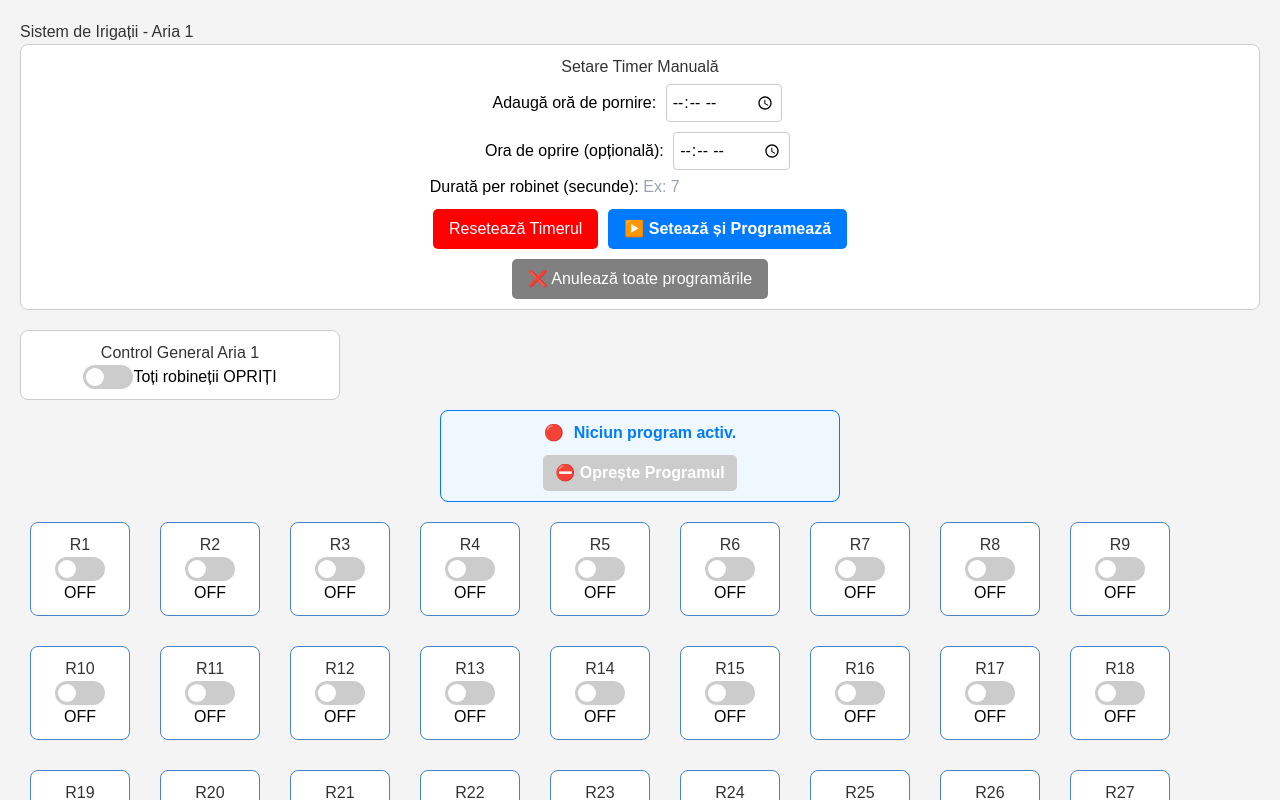
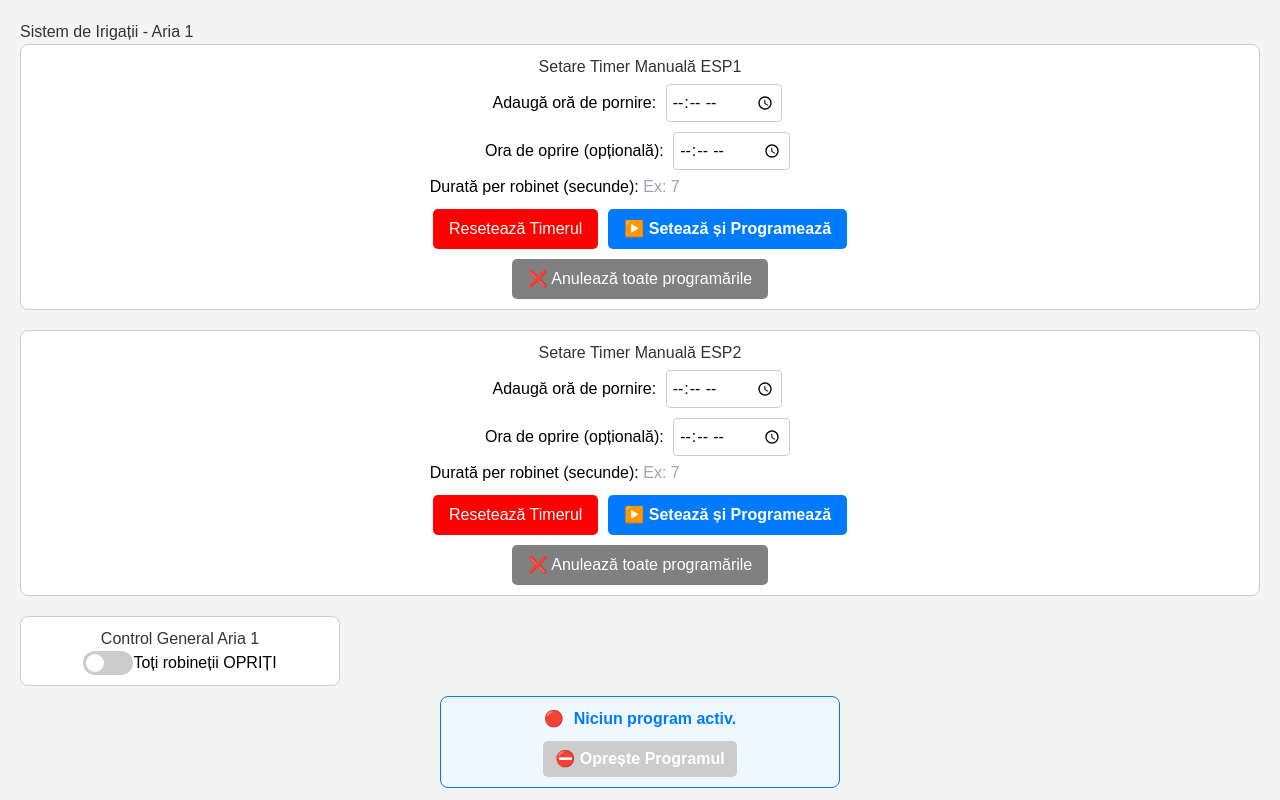
Before and after one commit to Gheorghe-Alin/irrigation-app, a React (Create React App) app: page / in a window 1280 px wide. Shown: the top 800 px of the page. Built offline with nearby package versions, Linux system fonts and the light colour scheme.

Commit message:
ADD 2 SETARI ZONE

```diff
--- a/src/components/IrrigationSystem.jsx
+++ b/src/components/IrrigationSystem.jsx
@@ -5,8 +5,8 @@ import TimerControl from "./TimerControl";
 import "./styles.css";
 
 const ESP32_CONTROLLERS = [
-  { ip: "192.168.1.150", startIndex: 0, endIndex: 15 },
-  { ip: "192.168.1.214", startIndex: 16, endIndex: 31 },
+  { ip: "192.168.0.178", startIndex: 0, endIndex: 15 },
+  { ip: "192.168.0.65", startIndex: 16, endIndex: 31 },
 ];
 
 const getControllerForValve = (index) =>
@@ -18,8 +18,18 @@ export default function IrrigationSystem() {
     return saved ? JSON.parse(saved) : Array(32).fill(false);
   });
 
-  const [startTimes, setStartTimes] = useState([]);
-  const [stopTime, setStopTime] = useState("");
+  const [startTimesEsp1, setStartTimesEsp1] = useState(() => {
+    const saved = localStorage.getItem("startTimesEsp1");
+    return saved ? JSON.parse(saved) : [];
+  });
+
+  const [startTimesEsp2, setStartTimesEsp2] = useState(() => {
+    const saved = localStorage.getItem("startTimesEsp2");
+    return saved ? JSON.parse(saved) : [];
+  });
+
+  const [stopTimeEsp1, setStopTimeEsp1] = useState("");
+  const [stopTimeEsp2, setStopTimeEsp2] = useState("");
   const [programStatus, setProgramStatus] = useState("idle");
   const [timeoutId, setTimeoutId] = useState(null);
   const allOn = valves.every((valve) => valve);
@@ -48,47 +58,33 @@ export default function IrrigationSystem() {
     }
   }, []);
 
-  const runSequentialProgram = async (secondsPerValve = 5) => {
+  const runSequentialProgram = async (secondsPerValve, controller) => {
     try {
       const durationMs = secondsPerValve * 1000;
-      const masterIP = ESP32_CONTROLLERS[0].ip;
-      const slaveIP = ESP32_CONTROLLERS[1].ip;
+      const { ip, startIndex, endIndex } = controller;
 
-      const masterValveCount =
-        ESP32_CONTROLLERS[0].endIndex - ESP32_CONTROLLERS[0].startIndex + 1;
-      const slaveValveCount =
-        ESP32_CONTROLLERS[1].endIndex - ESP32_CONTROLLERS[1].startIndex + 1;
+      setProgramStatus(`running-${startIndex}-${endIndex}`);
+      await fetch(`http://${ip}/program?duration=${secondsPerValve}`);
+      console.log(`🚀 Controller ${ip} started`);
 
-      const totalMasterDuration = durationMs * masterValveCount;
-      const totalSlaveDuration = durationMs * slaveValveCount;
+      const timeout = setTimeout(() => {
+        setProgramStatus("done");
+        setTimeoutId(null);
+      }, (endIndex - startIndex + 1) * durationMs + 2000);
 
-      setProgramStatus("running-master");
-      await fetch(`http://${masterIP}/program?duration=${secondsPerValve}`);
-      console.log("🚀 Master started");
-
-      const masterTimeout = setTimeout(async () => {
-        setProgramStatus("running-slave");
-        await fetch(`http://${slaveIP}/program?duration=${secondsPerValve}`);
-        console.log("🚀 Slave started");
-
-        const slaveTimeout = setTimeout(() => {
-          setProgramStatus("done");
-          setTimeoutId(null);
-        }, totalSlaveDuration + 2000);
-
-        setTimeoutId(slaveTimeout);
-      }, totalMasterDuration + 2000);
-
-      setTimeoutId(masterTimeout);
+      setTimeoutId(timeout);
     } catch (error) {
-      console.error("❌ Eroare la programul secvențial:", error);
+      console.error("❌ Eroare la program:", error);
       setProgramStatus("idle");
     }
   };
 
-  const runScheduledProgram = (duration) => {
-    setProgramStatus("idle");
-    runSequentialProgram(duration);
+  const runScheduledProgramEsp1 = (duration) => {
+    runSequentialProgram(duration, ESP32_CONTROLLERS[0]);
+  };
+
+  const runScheduledProgramEsp2 = (duration) => {
+    runSequentialProgram(duration, ESP32_CONTROLLERS[1]);
   };
 
   const stopProgram = async () => {
@@ -111,13 +107,6 @@ export default function IrrigationSystem() {
     alert("⛔ Programul a fost oprit manual.");
   };
 
-  const resetTimer = () => {
-    setStartTimes([]);
-    setStopTime("");
-    setProgramStatus("idle");
-    if (timeoutId) clearTimeout(timeoutId);
-  };
-
   const fetchValveStatus = async () => {
     try {
       const responses = await Promise.all(
@@ -137,16 +126,44 @@ export default function IrrigationSystem() {
     return () => clearInterval(interval);
   }, []);
 
+  // 🔵 Salvăm automat startTimesEsp1 când se schimbă
+  useEffect(() => {
+    localStorage.setItem("startTimesEsp1", JSON.stringify(startTimesEsp1));
+  }, [startTimesEsp1]);
+
+  // 🔵 Salvăm automat startTimesEsp2 când se schimbă
+  useEffect(() => {
+    localStorage.setItem("startTimesEsp2", JSON.stringify(startTimesEsp2));
+  }, [startTimesEsp2]);
+
   return (
     <div>
       <TimerControl
-        startTimes={startTimes}
-        setStartTimes={setStartTimes}
-        stopTime={stopTime}
-        onStopTimeChange={setStopTime}
-        allOn={allOn}
-        resetTimer={resetTimer}
-        runScheduledProgram={runScheduledProgram}
+        title="Setare Timer Manuală ESP1"
+        startTimes={startTimesEsp1}
+        setStartTimes={setStartTimesEsp1}
+        stopTime={stopTimeEsp1}
+        onStopTimeChange={setStopTimeEsp1}
+        allOn={valves.slice(0, 16).every((v) => v)}
+        resetTimer={() => {
+          setStartTimesEsp1([]);
+          localStorage.removeItem("startTimesEsp1");
+        }}
+        runScheduledProgram={runScheduledProgramEsp1}
+      />
+
+      <TimerControl
+        title="Setare Timer Manuală ESP2"
+        startTimes={startTimesEsp2}
+        setStartTimes={setStartTimesEsp2}
+        stopTime={stopTimeEsp2}
+        onStopTimeChange={setStopTimeEsp2}
+        allOn={valves.slice(16, 32).every((v) => v)}
+        resetTimer={() => {
+          setStartTimesEsp2([]);
+          localStorage.removeItem("startTimesEsp2");
+        }}
+        runScheduledProgram={runScheduledProgramEsp2}
       />
 
       <AreaControl allOn={allOn} toggleAllValves={toggleAllValves} />
@@ -172,22 +189,16 @@ export default function IrrigationSystem() {
             gap: "10px",
           }}
         >
-          {programStatus === "running-master" && (
+          {programStatus.includes("running") && (
             <>
-              <span>🔵</span>
-              <span>Rulează Master...</span>
-            </>
-          )}
-          {programStatus === "running-slave" && (
-            <>
-              <span>🟣</span>
-              <span>Rulează Slave...</span>
+              <span>🚀</span>
+              <span>Rulează program...</span>
             </>
           )}
           {programStatus === "done" && (
             <>
               <span>✅</span>
-              <span>Program finalizat complet!</span>
+              <span>Program finalizat!</span>
             </>
           )}
           {programStatus === "idle" && (
--- a/src/components/TimerControl.jsx
+++ b/src/components/TimerControl.jsx
@@ -2,6 +2,7 @@ import { useEffect, useState, useRef } from "react";
 import "./styles.css";
 
 export default function TimerControl({
+  title,
   startTimes,
   setStartTimes,
   stopTime,
@@ -88,15 +89,12 @@ export default function TimerControl({
         marginBottom: "20px",
       }}
     >
-      <h3>Setare Timer Manuală</h3>
+      <h3>{title}</h3>
 
       <div style={{ marginBottom: "10px" }}>
         <label>
           Adaugă oră de pornire:{" "}
-          <input
-            type="time"
-            onChange={(e) => addStartTime(e.target.value)}
-          />
+          <input type="time" onChange={(e) => addStartTime(e.target.value)} />
         </label>
 
         <ul style={{ listStyle: "none", padding: 0 }}>
```
